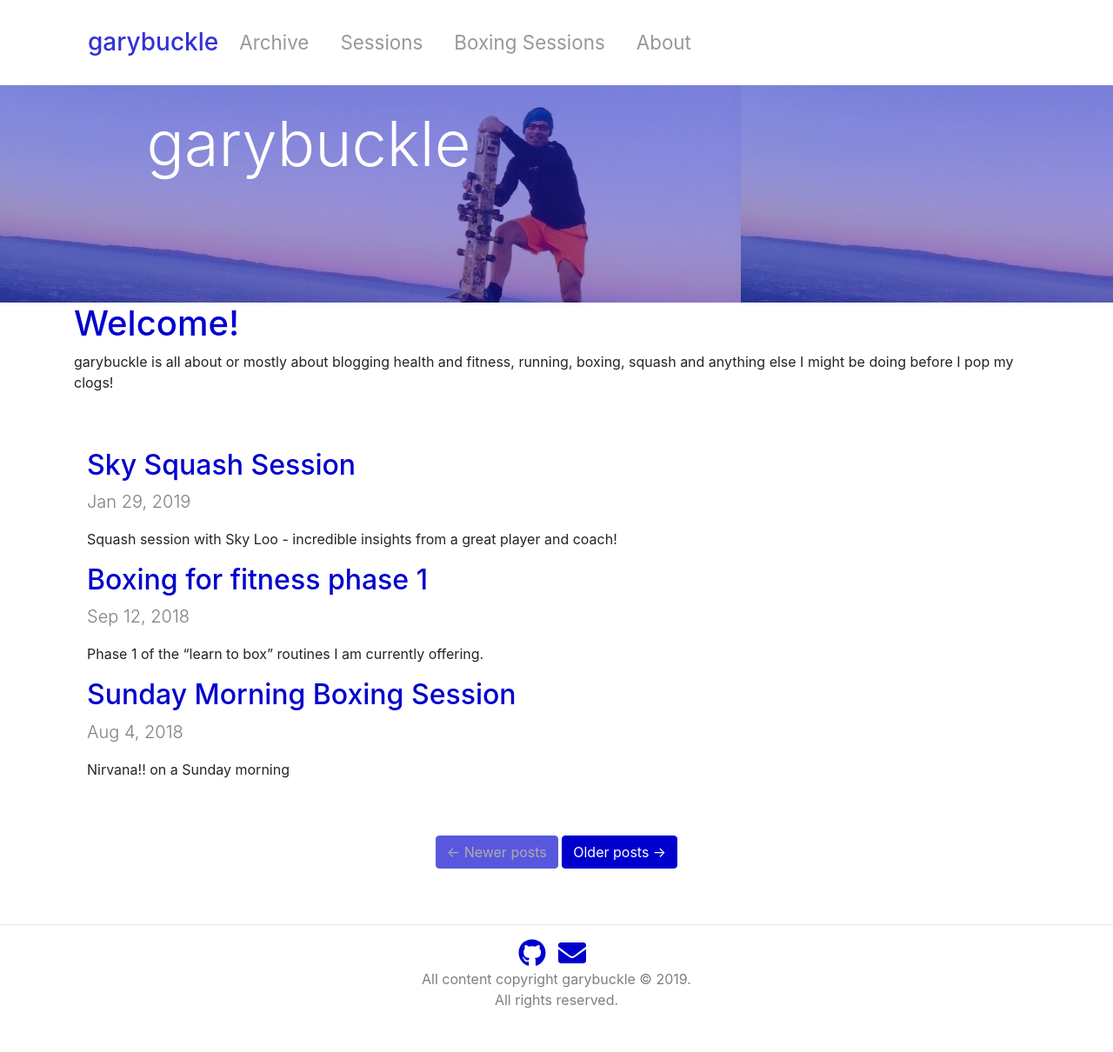
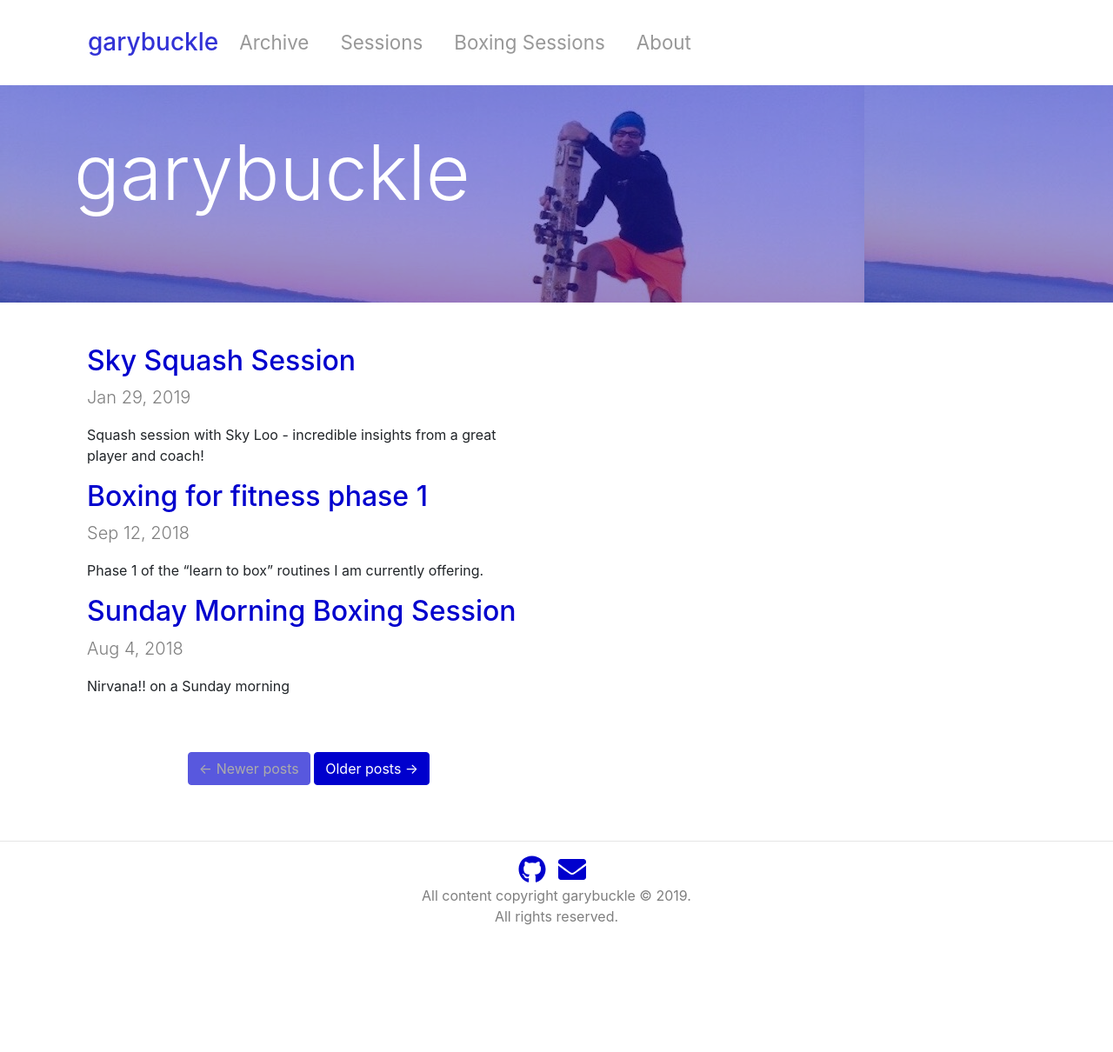
Before and after one commit to garybuckle/garybuckle.github.io, a Jekyll site: the page built from index.html, in a window 1280 px wide. Shown: the whole page at 87% size. Built offline with Jekyll 4.4.1, drawn with Linux system fonts in a browser that asks for light colours; nearby versions of some CDN libraries; the list of posts is cut into pages by our own code; after the commit the page ends 1114 px from its top, so only the background shows below that.

Commit message:
Index Page / Banner tweaks

```diff
--- a/_includes/banner.html
+++ b/_includes/banner.html
@@ -2,12 +2,11 @@
   <div class="primary-overlay text-white">
     <div class="container">
       <div class="row">
-        <div class="col-md-6 text-center">
-          <h1 class="display-3 pt-4">
+        <div class="col-md-6 text-left">
+          <h1 class="display-2 pt-5">
             garybuckle
           </h1>
       </div>
-      <div class="col-md-6"></div>
     </div>
   </div>
 </section>
--- a/_includes/post.html
+++ b/_includes/post.html
@@ -1,6 +1,6 @@
 <div id="post" class="container pt-3">
   <div class="row">
-    <div class="col">
+    <div class="col-md-6">
       <p class="lead text-info">
         {{ page.date | date: "%b %-d, %Y" }}
       </p>
--- a/css/custom/includes/_banner.scss
+++ b/css/custom/includes/_banner.scss
@@ -2,6 +2,7 @@
   position: relative;
   background: url('../img/IMG_0110.jpeg');
   min-height: 250px;
+  width: 100%;
 
   .primary-overlay{
     background: rgba(0,0,205,0.4);
--- a/index.html
+++ b/index.html
@@ -3,9 +3,8 @@ layout: default
 ---
   <div class="container">
     <div class="row">
-      <div class="col">
-        <h1 class="text-primary">Welcome!</h1>
-        <p>garybuckle is all about or mostly about blogging health and fitness, running, boxing, squash and anything else I might be doing before I pop my clogs!</p>
+      <div class="col-md-6">
+
 
         {% include posts.html %}
         {% include pagination.html %}
```
Also changed, not shown: drafts/2019-02-01-a-sample-post.md (added, +40 -0 lines), img/IMG_0110.jpeg, 1 other file.
